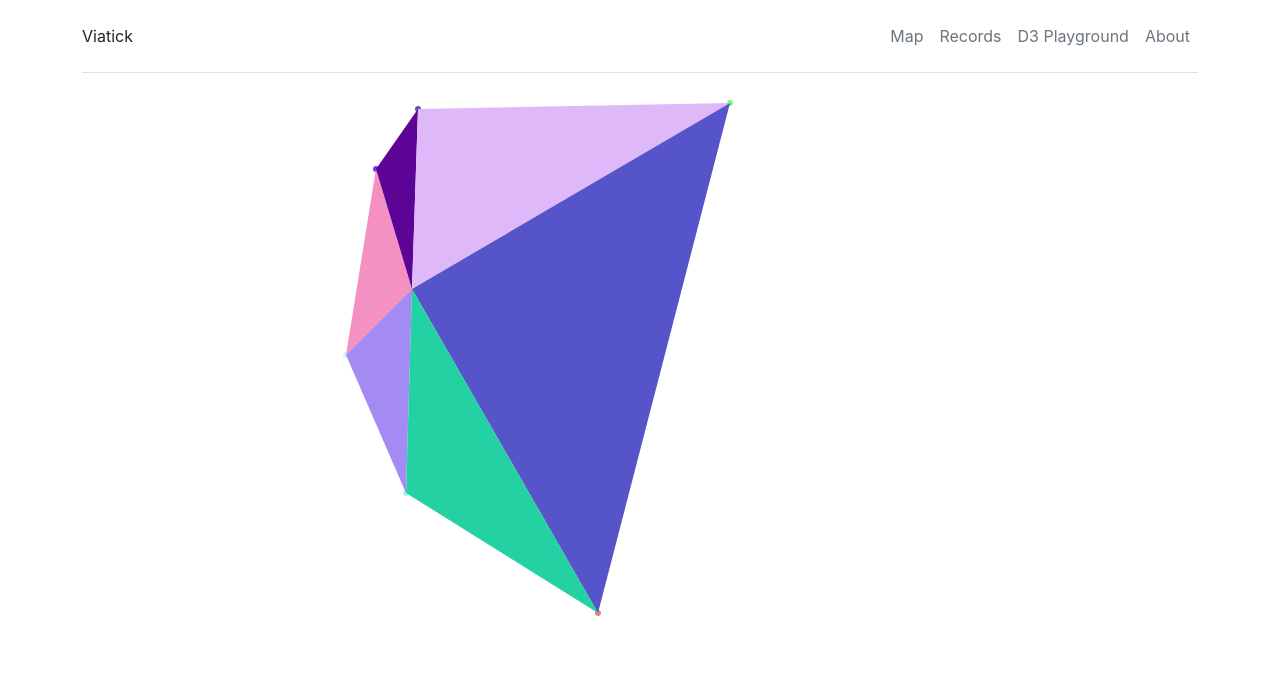
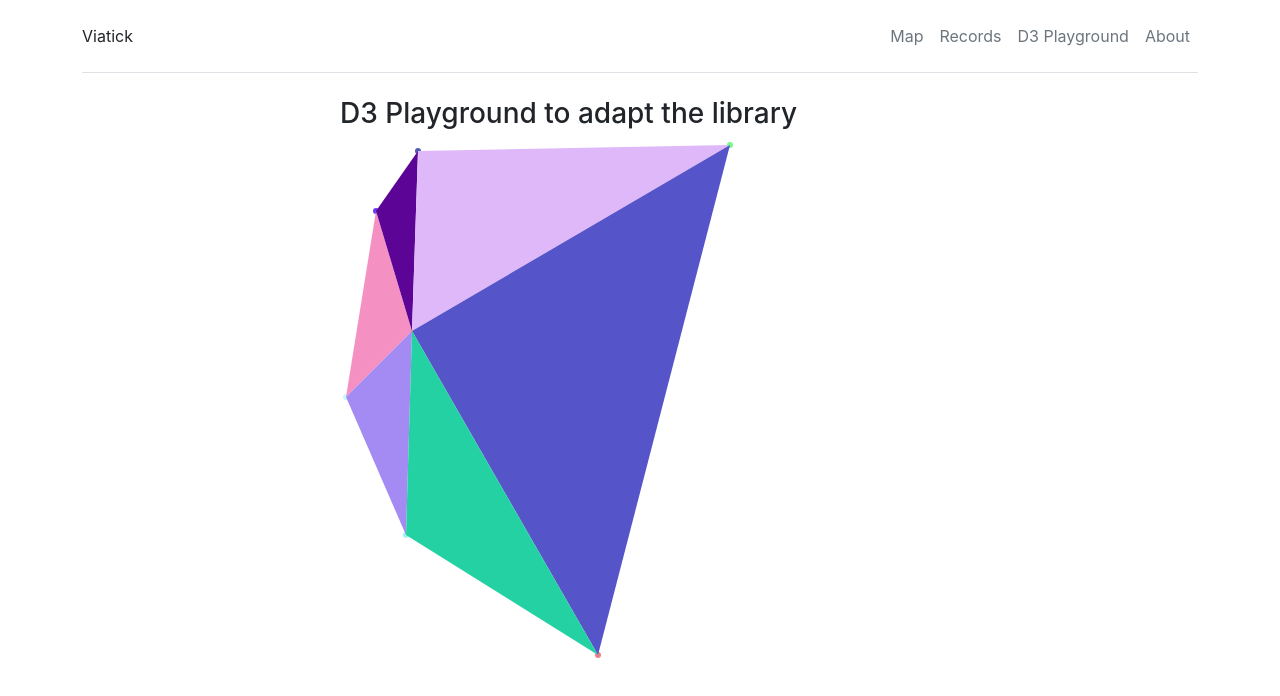
Before and after one commit to KaungZawHtet/viatick-air-pollution-ui, a React (Create React App) app: page /d3playgroundPage in a window 1280 px wide. Shown: the top 696 px of the page. Built offline with nearby package versions, Linux system fonts and the light colour scheme.

Commit message:
datatable fixed

```diff
--- a/src/pages/D3PlaygroundPage.jsx
+++ b/src/pages/D3PlaygroundPage.jsx
@@ -41,6 +41,9 @@ const D3PlaygroundPage = () => {
                 width: '600px',
                 height: '600px'
             }}>
+                <h3>D3 Playground to adapt the library</h3>
+
+
                 <svg viewBox="0 0 100 100" xmlns="http://www.w3.org/2000/svg">
                     {pts.map((pt) => (
                         <circle cx={pt.x} cy={pt.y} r="0.5" fill={randomColor()} />
--- a/src/pages/RecordsPage.jsx
+++ b/src/pages/RecordsPage.jsx
@@ -66,17 +66,14 @@ const RecordsPage = () => {
     return (
         <Container  >
             <Stack direction='vertical' gap={2}>
-                <div className='d-flex justify-content-center'>
-
-                    <DataTable
-                        //title="PM 2.5 Detection by Sensors"
-                        columns={columns}
-                        data={pmlogs}
+                <DataTable
+                    //title="PM 2.5 Detection by Sensors"
+                    columns={columns}
+                    data={pmlogs}
+                    pagination
 
 
-                    />
-
-                </div>
+                />
 
                 <Stack direction='horizontal' gap={2} className="col-md-5 mx-auto justify-content-center">
 
```
